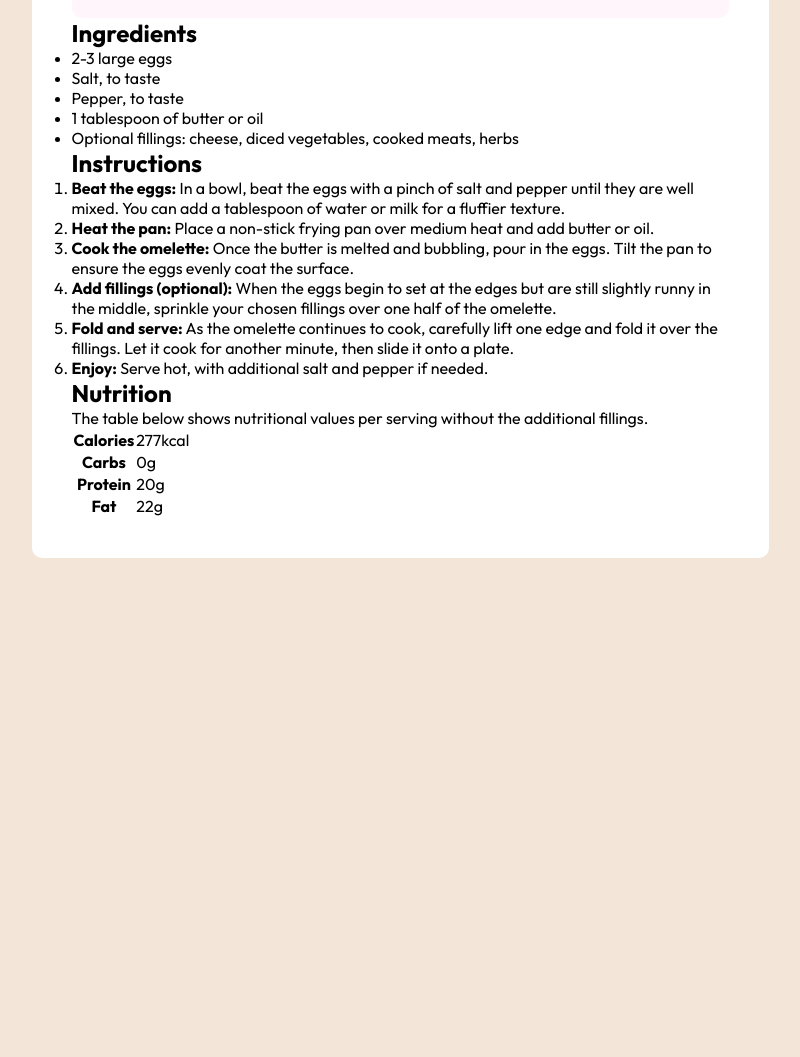
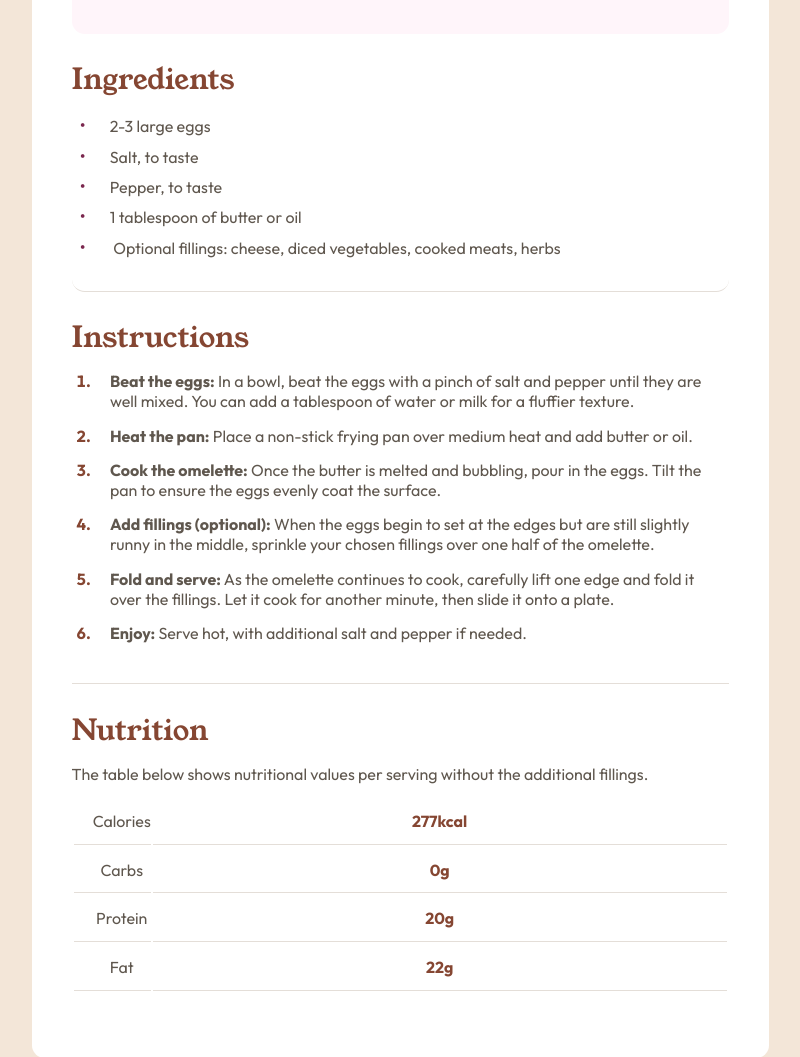
Before and after one commit to ilyasBayram/frontend-mentor-recipe-page-main, a plain HTML site: page index.html in a window 1280 px wide. Shown: the part 774-1831 px from the top of the page, without its empty margins (240-1040 px from the left). Before the commit the page ends 1332 px from the top, so only its background shows below. Drawn offline with Linux system fonts and the light colour scheme.

Commit message:
fourth commit

```diff
--- a/index.html
+++ b/index.html
@@ -39,7 +39,7 @@
           </ul>
         </article>
         <article class="ingredients">
-          <h2>Ingredients</h2>
+          <p>Ingredients</p>
           <ul>
             <li>2-3 large eggs</li>
             <li>Salt, to taste</li>
@@ -51,7 +51,7 @@
           </ul>
         </article>
         <article class="instructions">
-          <h2>Instructions</h2>
+          <p>Instructions</p>
           <ol>
             <li>
               <strong>Beat the eggs:</strong> In a bowl, beat the eggs with a
@@ -84,7 +84,7 @@
           </ol>
         </article>
         <article class="nutrition">
-          <h2>Nutrition</h2>
+          <p>Nutrition</p>
           <p>
             The table below shows nutritional values per serving without the
             additional fillings.
--- a/style.css
+++ b/style.css
@@ -19,15 +19,20 @@
   --Rose-800: hsl(332, 51%, 32%);
   --Rose-50: hsl(330, 100%, 98%);
 
-  --space-100: 0.25rem;
-  --space-200: 0.5rem;
-  --space-300: 0.75rem;
-  --space-400: 1rem;
-  --space-500: 1.5rem;
-  --space-600: 2rem;
-  --space-700: 2.5rem;
-  --space-800: 4rem;
-  --space-1000: 8rem;
+  --size-100: 0.3rem;
+  --size-150: 0.4rem;
+  --size-200: 0.5rem;
+  --size-300: 0.8rem;
+  --size-350: 0.9rem;
+  --size-400: 1rem;
+  --size-500: 1.2rem;
+  --size-600: 1.4rem;
+  --size-650: 1.5rem;
+  --size-700: 1.6rem;
+  --size-800: 1.8rem;
+  --size-900: 2rem;
+  --size-1000: 2.5rem;
+  --size-1100: 3rem;
 }
 
 body {
@@ -36,15 +41,15 @@ body {
   display: flex;
   justify-content: center;
   align-content: center;
-  height: 100vh;
+  min-height: 100vh;
 }
 
 .container {
   background-color: var(--white);
   max-width: 737px;
-  padding: var(--space-700);
-  margin: 5rem var(--space-600);
-  border-radius: 10px;
+  padding: var(--size-1000);
+  margin: 6rem var(--size-900);
+  border-radius: var(--size-300);
   display: flex;
   flex-direction: column;
   justify-content: center;
@@ -52,15 +57,15 @@ body {
 
 .hero-img img {
   width: 100%;
-  border-radius: 10px;
+  border-radius: var(--size-300);
 }
 
 /* Recipe Info section*/
 
 .recipe-info h1 {
-  margin-top: var(--space-600);
-  margin-bottom: var(--space-400);
-  font-size: var(--space-700);
+  margin-top: var(--size-900);
+  margin-bottom: var(--size-400);
+  font-size: var(--size-1000);
   font-family: "Young serif", sans-serif;
   font-weight: 400;
   color: var(--Stone-900);
@@ -68,36 +73,137 @@ body {
 
 .recipe-info p {
   color: var(--Stone-600);
-  margin-bottom: var(--space-600);
+  margin-bottom: var(--size-900);
 }
 
+/* Preparation section */
 .preparation {
   background-color: var(--Rose-50);
-  border-radius: 10px;
+  border-radius: var(--size-300);
   font-family: "Outfit", sans-serif;
   padding: 1.8rem;
 }
 
 .preparation p {
-  font-size: 1.2rem;
+  font-size: var(--size-500);
   font-weight: bold;
-  margin-bottom: 0.8rem;
+  margin-bottom: var(--size-300);
   color: var(--Rose-800);
 }
 
 .preparation ul {
   list-style: none;
-  padding-left: var(--space-200);
+  padding-left: var(--size-200);
 }
 
 .preparation li {
-  margin-bottom: 0.5rem;
+  margin-bottom: var(--size-200);
   color: var(--Stone-600);
 }
 
 .preparation li::before {
   content: "•";
-  font-size: 1.2rem;
-  padding-right: var(--space-500);
+  font-size: var(--size-500);
+  padding-right: var(--size-650);
   color: var(--Rose-800);
 }
+
+/* Ingredients section */
+.ingredients {
+  border-radius: var(--size-300);
+  padding: var(--size-700) 0 var(--size-700) 0;
+  border-bottom: 1px solid var(--Stone-150);
+}
+
+.ingredients p {
+  font-size: var(--size-800);
+  font-family: "Young serif", sans-serif;
+  font-weight: 500;
+  margin-bottom: var(--size-300);
+  color: var(--Brown-800);
+}
+
+.ingredients ul {
+  list-style: none;
+  padding-left: var(--size-200);
+}
+
+.ingredients li {
+  margin-bottom: var(--size-150);
+  color: var(--Stone-600);
+}
+
+.ingredients li::before {
+  content: "•";
+  font-size: var(--size-500);
+  padding-right: var(--size-650);
+  color: var(--Rose-800);
+}
+
+/*Instructions section */
+
+.instructions {
+  padding: var(--size-700) 0 var(--size-700) 0;
+  border-bottom: 1px solid var(--Stone-150);
+}
+
+.instructions p {
+  font-size: var(--size-800);
+  font-family: "Young serif", sans-serif;
+  font-weight: 500;
+  margin-bottom: var(--size-300);
+  color: var(--Brown-800);
+}
+
+.instructions ol {
+  list-style: none;
+  padding-left: var(--size-500);
+}
+
+.instructions ol li {
+  counter-increment: number;
+  margin-bottom: var(--size-350);
+  padding-left: var(--size-500);
+  color: var(--Stone-600);
+}
+
+.instructions ol li::marker {
+  content: counter(number) ".";
+  color: var(--Brown-800);
+  font-weight: 700;
+}
+
+/* Nutrition section */
+
+.nutrition {
+  padding: var(--size-700) 0 var(--size-700) 0;
+}
+
+.nutrition p:nth-child(1) {
+  font-size: var(--size-800);
+  font-family: "Young serif", sans-serif;
+  font-weight: 500;
+  margin-bottom: var(--size-300);
+  color: var(--Brown-800);
+}
+
+.nutrition p:nth-child(2) {
+  color: var(--Stone-600);
+  margin-bottom: var(--size-300);
+}
+
+.nutrition th {
+  border-bottom: 1px solid var(--Stone-150);
+  color: var(--Stone-600);
+  font-weight: 400;
+  padding-left: var(--size-500);
+}
+
+.nutrition td {
+  width: 100%;
+  padding: var(--size-300);
+  text-align: center;
+  border-bottom: 1px solid var(--Stone-150);
+  color: var(--Brown-800);
+  font-weight: 700;
+}
```
